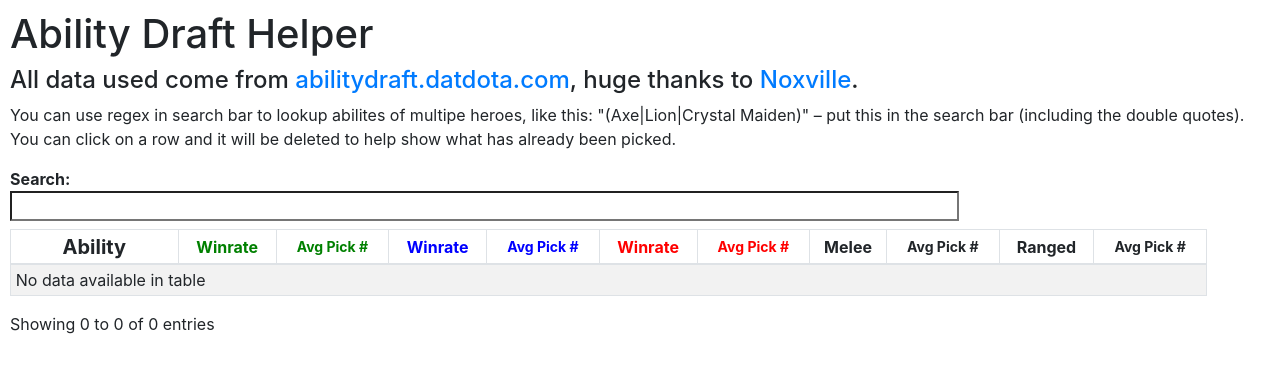
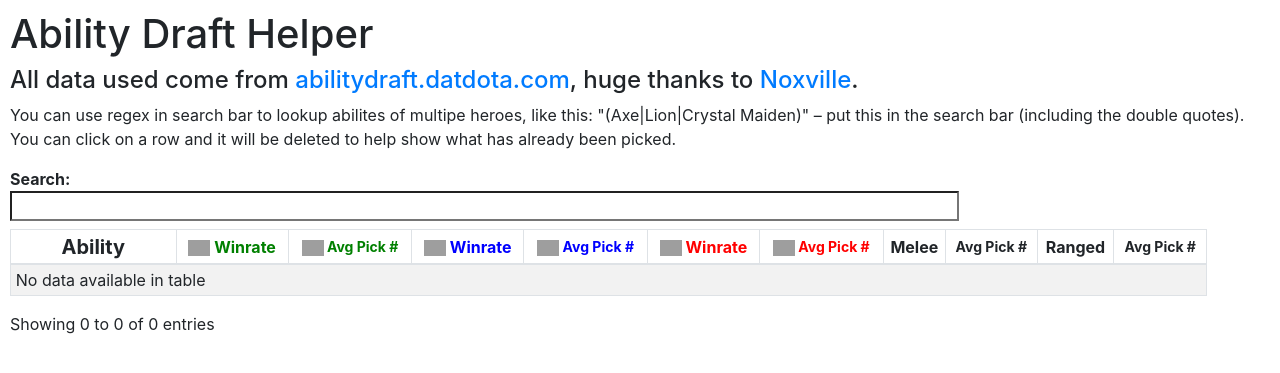
Before and after one commit to FazyDota/Blur, a Django app: page /abilities in a window 1280 px wide. Shown: the top 373 px of the page. Run offline with Django 3.2, Linux system fonts and the light colour scheme; data that the repository does not hold is empty; some libraries are stand-ins or nearby versions; grey boxes are pictures that could not be loaded.

Commit message:
New icons for agi/int/str, fixing icons

```diff
--- a/skills/templates/abilities_index.html
+++ b/skills/templates/abilities_index.html
@@ -16,12 +16,12 @@
 <tr>
 <th class="text-center" style="font-size: 20px;">Ability</th>
 <th class="text-center" style="font-size: 16px;">Hero</th>
-<th class="text-center" style=" color: green;">Winrate</th>
-<th class="text-center" style=" color: green;">Avg Pick #</th>
-<th class="text-center" style=" color: blue;">Winrate</th>
-<th class="text-center" style=" color: blue;">Avg Pick #</th>
-<th class="text-center" style=" color: red;">Winrate</th>
-<th class="text-center" style=" color: red;">Avg Pick #</th>
+<th class="text-center" style=" color: green;"><img src="{% static 'blade_of_alacrity.png' %}" width="22" height="16"> Winrate</th>
+<th class="text-center" style=" color: green;"><img src="{% static 'blade_of_alacrity.png' %}" width="22" height="16"> Avg Pick #</th>
+<th class="text-center" style=" color: blue;"><img src="{% static 'staff_of_wizardry.png' %}" width="22" height="16"> Winrate</th>
+<th class="text-center" style=" color: blue;"><img src="{% static 'staff_of_wizardry.png' %}" width="22" height="16"> Avg Pick #</th>
+<th class="text-center" style=" color: red;"><img src="{% static 'ogre_axe.png' %}" width="22" height="16"> Winrate</th>
+<th class="text-center" style=" color: red;"><img src="{% static 'ogre_axe.png' %}" width="22" height="16"> Avg Pick #</th>
 <th class="text-center" style="">Melee</th>
 <th class="text-center" style="">Avg Pick #</th>
 <th class="text-center" style="">Ranged</th>
--- a/static/js/abilities.js
+++ b/static/js/abilities.js
@@ -3,7 +3,7 @@ $(document).ready(function() {
     {
         "paging": false,
         responsive: true,
-        oSearch: {"bRegex": true},
+        oSearch: {"bRegex": true, "bSmart": false},
         "columnDefs": [{ "searchable": false, "targets": [0,2,3,4,5,6,7]},
         { targets: [1], visible: false},
         { targets: [0,1,3,5,7,9,11], className: "smaller-font"}],
```
